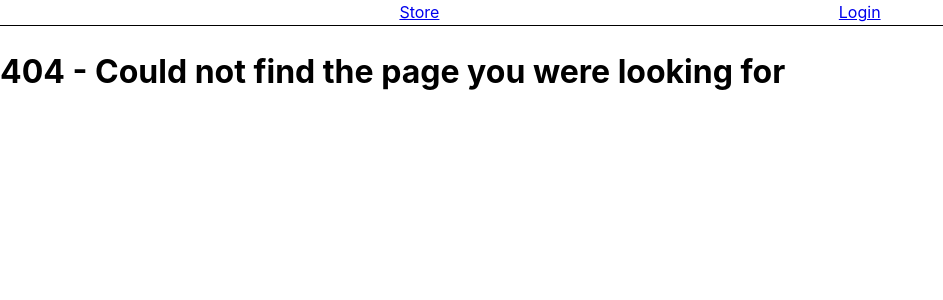
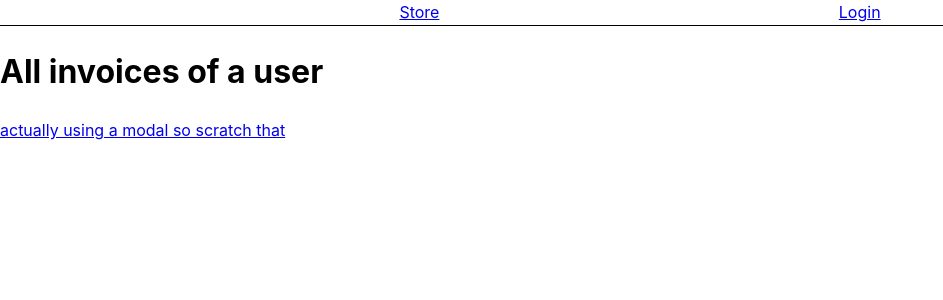
Before and after one commit to tlorius/project3gamestore, a React (Vite) app: page /profile/1/invoices in a window 1280 px wide. Before the commit this address had no page. Shown: the top 300 px of the page, without its empty margins (0-943 px from the left). Built offline with nearby package versions, Linux system fonts and the light colour scheme.

Commit message:
added route for invoices

```diff
--- a/src/App.jsx
+++ b/src/App.jsx
@@ -19,6 +19,7 @@ import "@mantine/core/styles.css";
 import AdminDashboardPage from "./pages/AdminDashboardPage";
 import GameDevDashboardPage from "./pages/GameDevDashboardPage";
 import CheckoutPage from "./pages/CheckoutPage";
+import UserInvoicesPage from "./pages/UserInvoicesPage";
 
 function App() {
   return (
@@ -44,6 +45,10 @@ function App() {
         <Route path="/profile/:userId/reviews" element={<UserReviewsPage />} />
         <Route path="/profile/:userId/wishlist" element={<WishlistPage />} />
         <Route path="/profile/:userId/games" element={<OwnedGamesPage />} />
+        <Route
+          path="/profile/:userId/invoices"
+          element={<UserInvoicesPage />}
+        />
 
         <Route path="/checkout" element={<CheckoutPage />} />
 
--- /dev/null
+++ b/src/pages/UserInvoicesPage.jsx
@@ -0,0 +1,12 @@
+import { Link } from "react-router-dom";
+
+const UserInvoicesPage = () => {
+  return (
+    <>
+      <h1>All invoices of a user</h1>
+      <Link to="/invoices/1">actually using a modal so scratch that</Link>
+    </>
+  );
+};
+
+export default UserInvoicesPage;
```
Also changed, not shown: src/pages/InvoiceDetailsModal.jsx (added, +14 -0 lines).
